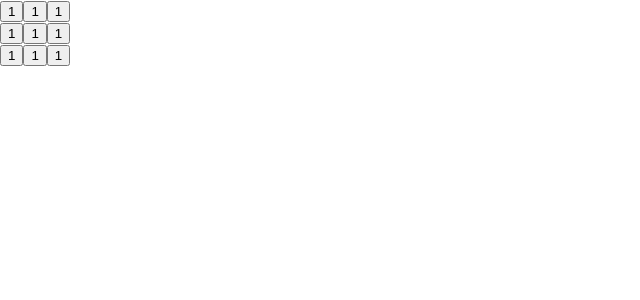
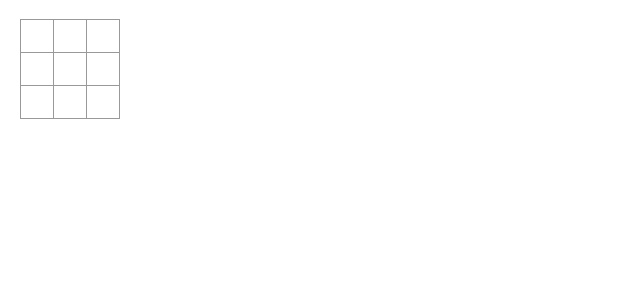
Before and after one commit to yashwanth357/cs696A, a React (Create React App) app in the folder tic-tac-toe/: page / in a window 1280 px wide. Shown: the top 300 px of the page, without its empty margins (0-640 px from the left). Built offline with nearby package versions, Linux system fonts and the light colour scheme.

Commit message:
added styling :>)

```diff
--- a/tic-tac-toe/src/App.js
+++ b/tic-tac-toe/src/App.js
@@ -1,5 +1,5 @@
 function Square({value}) {
-  return <button className="square">1</button>;
+  return <button className="square">{value}</button>;
 }
 
 export default function Board() {
--- a/tic-tac-toe/src/index.css
+++ b/tic-tac-toe/src/index.css
@@ -1,13 +1,90 @@
+* {
+  box-sizing: border-box;
+}
+
 body {
-  margin: 0;
-  font-family: -apple-system, BlinkMacSystemFont, 'Segoe UI', 'Roboto', 'Oxygen',
-    'Ubuntu', 'Cantarell', 'Fira Sans', 'Droid Sans', 'Helvetica Neue',
-    sans-serif;
-  -webkit-font-smoothing: antialiased;
-  -moz-osx-font-smoothing: grayscale;
+  font-family: sans-serif;
+  margin: 20px;
+  padding: 0;
+}
+
+h1 {
+  margin-top: 0;
+  font-size: 22px;
+}
+
+h2 {
+  margin-top: 0;
+  font-size: 20px;
+}
+
+h3 {
+  margin-top: 0;
+  font-size: 18px;
+}
+
+h4 {
+  margin-top: 0;
+  font-size: 16px;
+}
+
+h5 {
+  margin-top: 0;
+  font-size: 14px;
+}
+
+h6 {
+  margin-top: 0;
+  font-size: 12px;
 }
 
 code {
-  font-family: source-code-pro, Menlo, Monaco, Consolas, 'Courier New',
-    monospace;
+  font-size: 1.2em;
 }
+
+ul {
+  padding-inline-start: 20px;
+}
+
+* {
+  box-sizing: border-box;
+}
+
+body {
+  font-family: sans-serif;
+  margin: 20px;
+  padding: 0;
+}
+
+.square {
+  background: #fff;
+  border: 1px solid #999;
+  float: left;
+  font-size: 24px;
+  font-weight: bold;
+  line-height: 34px;
+  height: 34px;
+  margin-right: -1px;
+  margin-top: -1px;
+  padding: 0;
+  text-align: center;
+  width: 34px;
+}
+
+.row:after {
+  clear: both;
+  content: '';
+  display: table;
+}
+
+.status {
+  margin-bottom: 10px;
+}
+.game {
+  display: flex;
+  flex-direction: row;
+}
+
+.game-info {
+  margin-left: 20px;
+}
```
